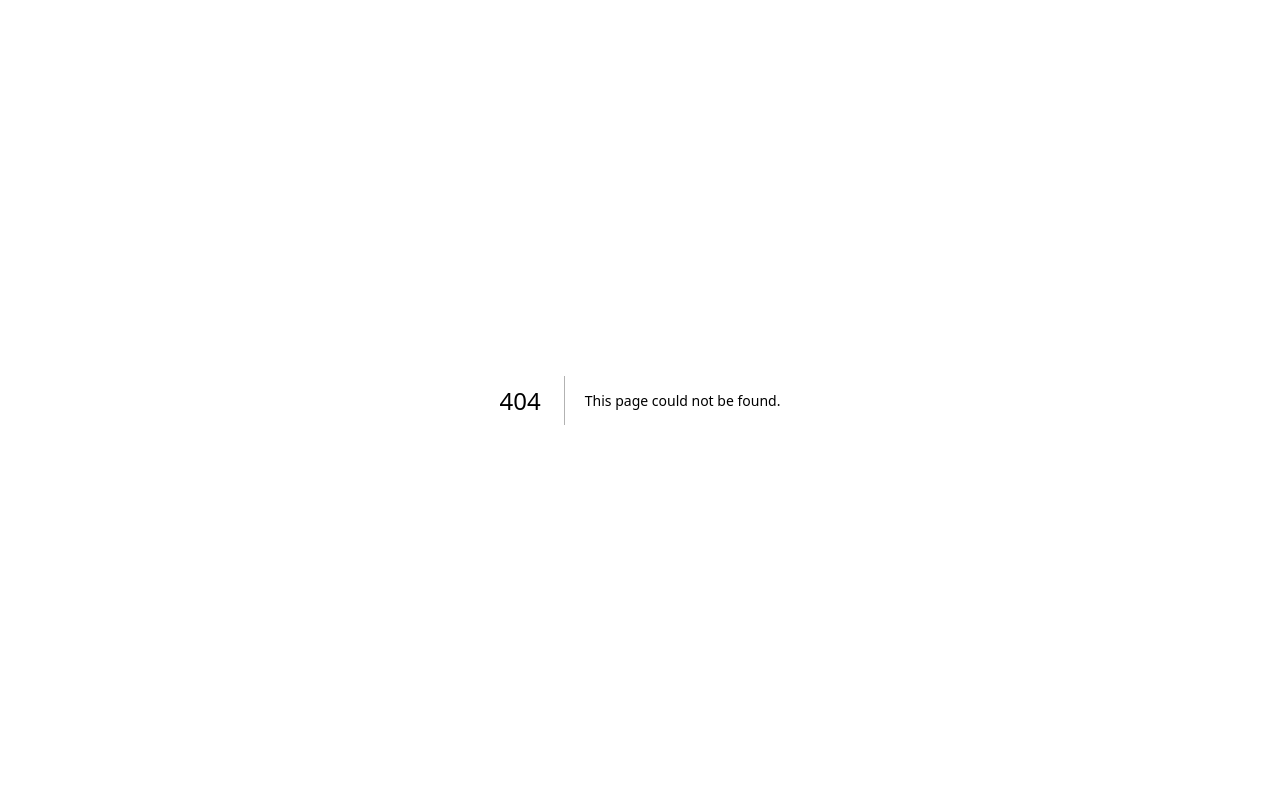
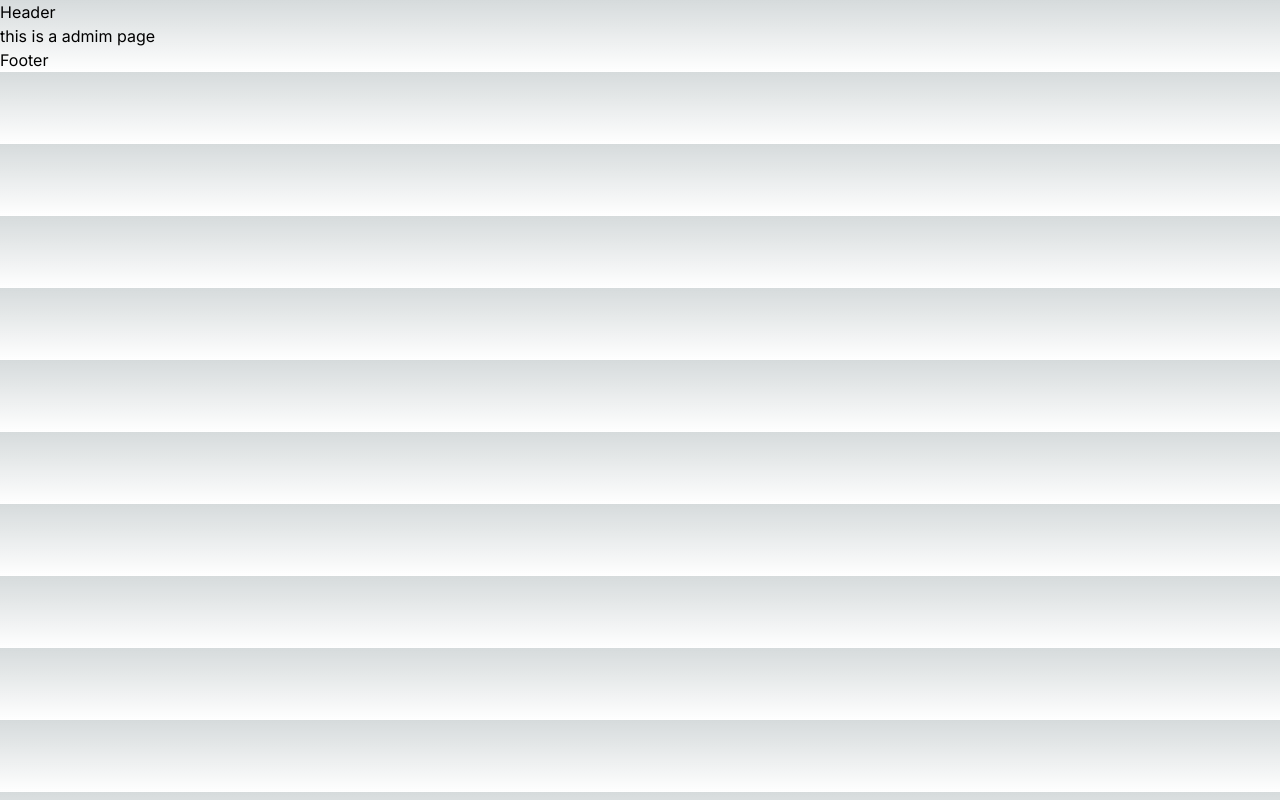
Before and after one commit to Abhisheklodha01/NextJS, a Next.js app in the folder work-manager/: page /profile/admin in a window 1280 px wide. Before the commit this address had no page. Built offline with nearby package versions, Linux system fonts and the light colour scheme.

Commit message:
understanding folder structure of nextjs

```diff
--- /dev/null
+++ b/work-manager/src/app/about/page.jsx
@@ -0,0 +1,11 @@
+import React from 'react'
+
+function page() {
+  return (
+    <div>
+
+    </div>
+  )
+}
+
+export default page
--- a/work-manager/src/app/layout.jsx
+++ b/work-manager/src/app/layout.jsx
@@ -1,5 +1,7 @@
 import { Inter } from "next/font/google";
 import "./globals.css";
+import Header from "@/components/Header";
+import Footer from "@/components/Footer";
 
 const inter = Inter({ subsets: ["latin"] });
 
@@ -11,7 +13,11 @@
 export default function RootLayout({ children }) {
   return (
     <html lang="en">
-      <body className={inter.className}>{children}</body>
+      <body className={inter.className}>
+        <Header />
+        {children}
+        <Footer />
+        </body>
     </html>
   );
 }
--- /dev/null
+++ b/work-manager/src/app/profile/admin/page.jsx
@@ -0,0 +1,11 @@
+import React from 'react'
+
+function page() {
+  return (
+    <div>
+      this is a admim page
+    </div>
+  )
+}
+
+export default page
--- /dev/null
+++ b/work-manager/src/app/profile/user/page.jsx
@@ -0,0 +1,9 @@
+import React from 'react'
+
+function page() {
+  return (
+    <div> this is a user page</div>
+  )
+}
+
+export default page
--- /dev/null
+++ b/work-manager/src/components/Footer.jsx
@@ -0,0 +1,9 @@
+import React from 'react'
+
+function Footer() {
+  return (
+    <div>Footer</div>
+  )
+}
+
+export default Footer
--- /dev/null
+++ b/work-manager/src/components/Header.jsx
@@ -0,0 +1,9 @@
+import React from 'react'
+
+function Header() {
+  return (
+    <div>Header</div>
+  )
+}
+
+export default Header
```
